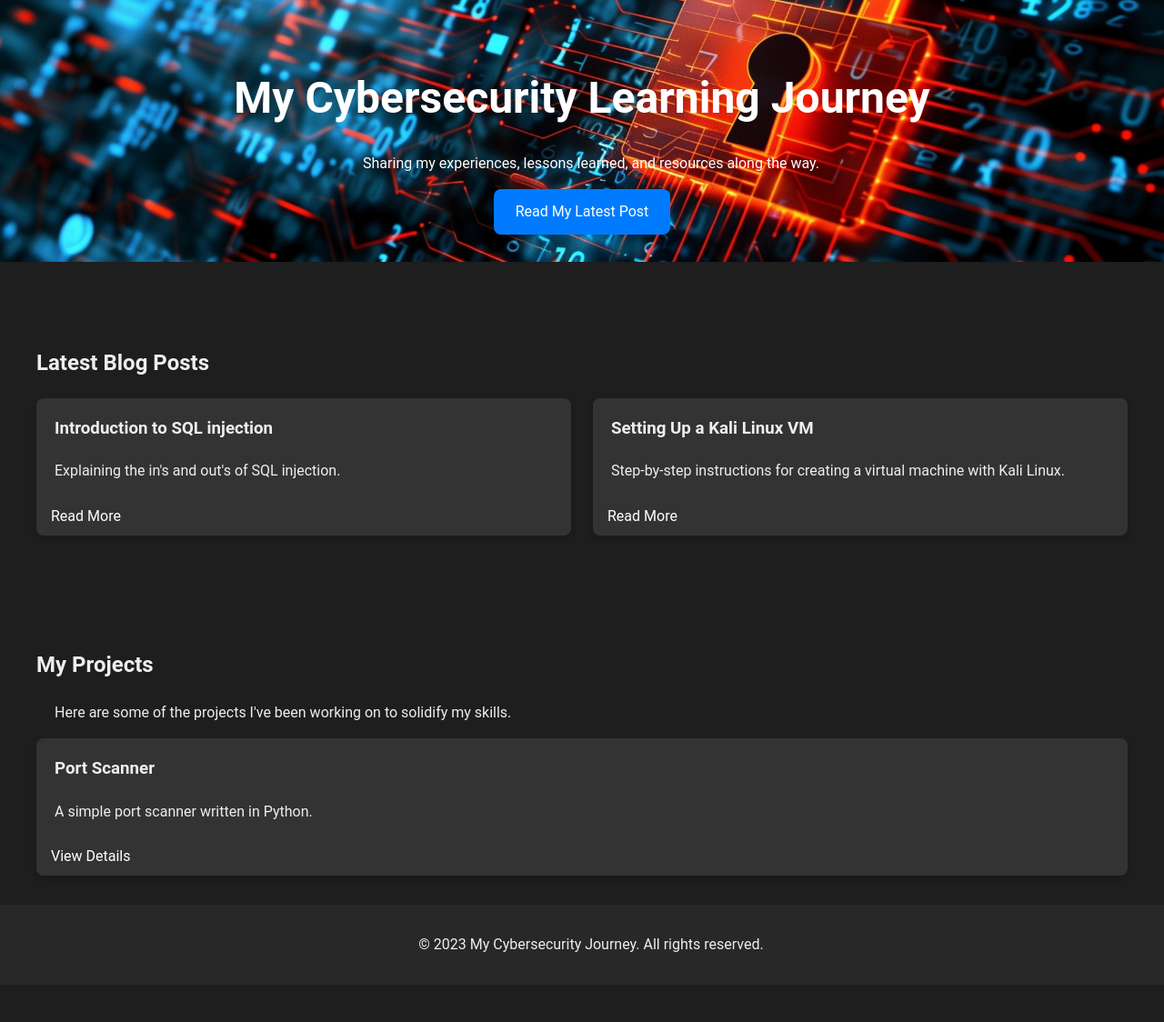
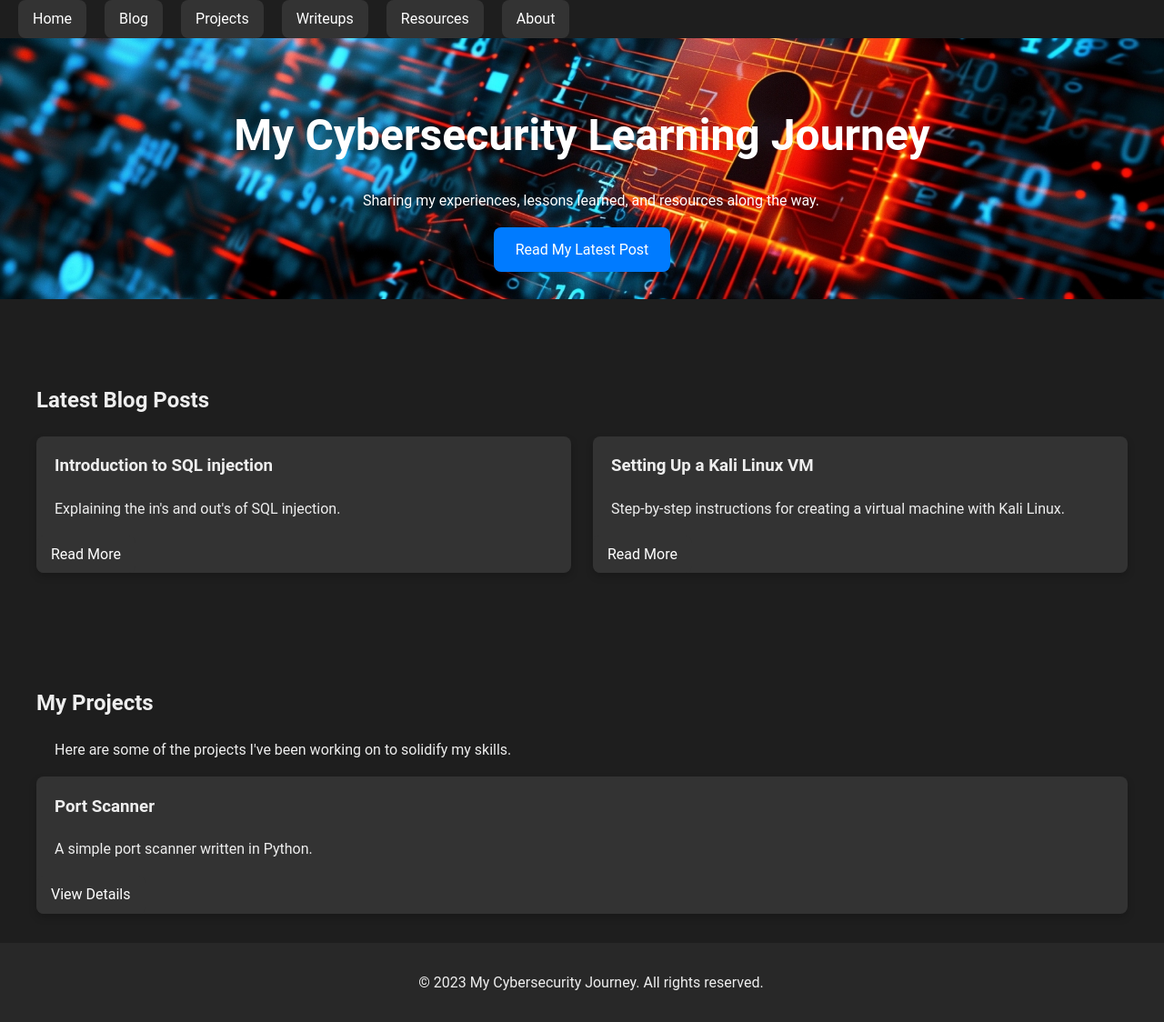
Before and after one commit to bytepo1arbear/cybersecurityblog, a Jekyll site: the page built from index.md, in a window 1280 px wide. Shown: the whole page at 91% size. Built offline with Jekyll 4.4.1, drawn with Linux system fonts in a browser that asks for light colours; our own code applies the rules of GitHub Pages for plain Markdown files; before the commit the page ends 1083 px from its top, so only the background shows below that.

Commit message:
Update default.html

```diff
--- a/_layouts/default.html
+++ b/_layouts/default.html
@@ -1,21 +1,31 @@
 <!DOCTYPE html>
-<html>
+<html lang="en">
 <head>
-  <meta charset="UTF-8">
-  <title>{{ page.title }}</title> <!-- Uses the title from your Markdown -->
-  <link rel="stylesheet" href="assets/css/style.css"> <!-- Link to your CSS file -->
+    <meta charset="utf-8">
+    <meta name="viewport" content="width=device-width, initial-scale=1">
+    <title>{{ page.title }} | {{ site.title }}</title>
+
+    <!-- Main stylesheet -->
+    <link rel="stylesheet" href="{{ '/assets/css/style.css' | relative_url }}">
 </head>
+
 <body>
-  <header>
-    <!-- Your header content here (navigation, logo) -->
-  </header>
 
-  <main>
-    {{ content }}  <!-- This is where the content from your Markdown files goes -->
-  </main>
+    <!-- Navigation bar -->
+    <nav class="navbar">
+        <ul class="nav-list">
+            <li><a href="{{ '/' | relative_url }}">Home</a></li>
+            <li><a href="{{ '/blog/' | relative_url }}">Blog</a></li>
+            <li><a href="{{ '/projects/' | relative_url }}">Projects</a></li>
+            <li><a href="{{ '/writeups/' | relative_url }}">Writeups</a></li>
+            <li><a href="{{ '/resources/' | relative_url }}">Resources</a></li>
+            <li><a href="{{ '/about/' | relative_url }}">About</a></li>
+        </ul>
+    </nav>
 
-  <footer>
-    <!-- Your footer content here -->
-  </footer>
+    <main class="content">
+        {{ content }}
+    </main>
+
 </body>
 </html>
```
